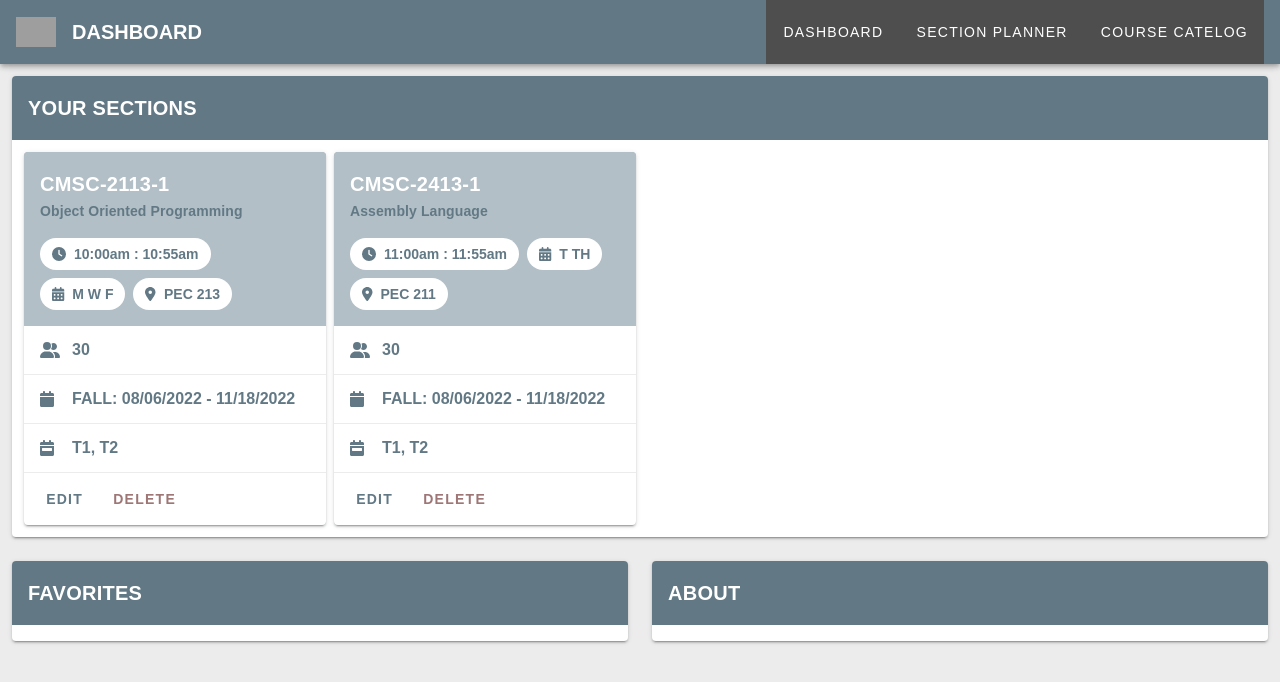
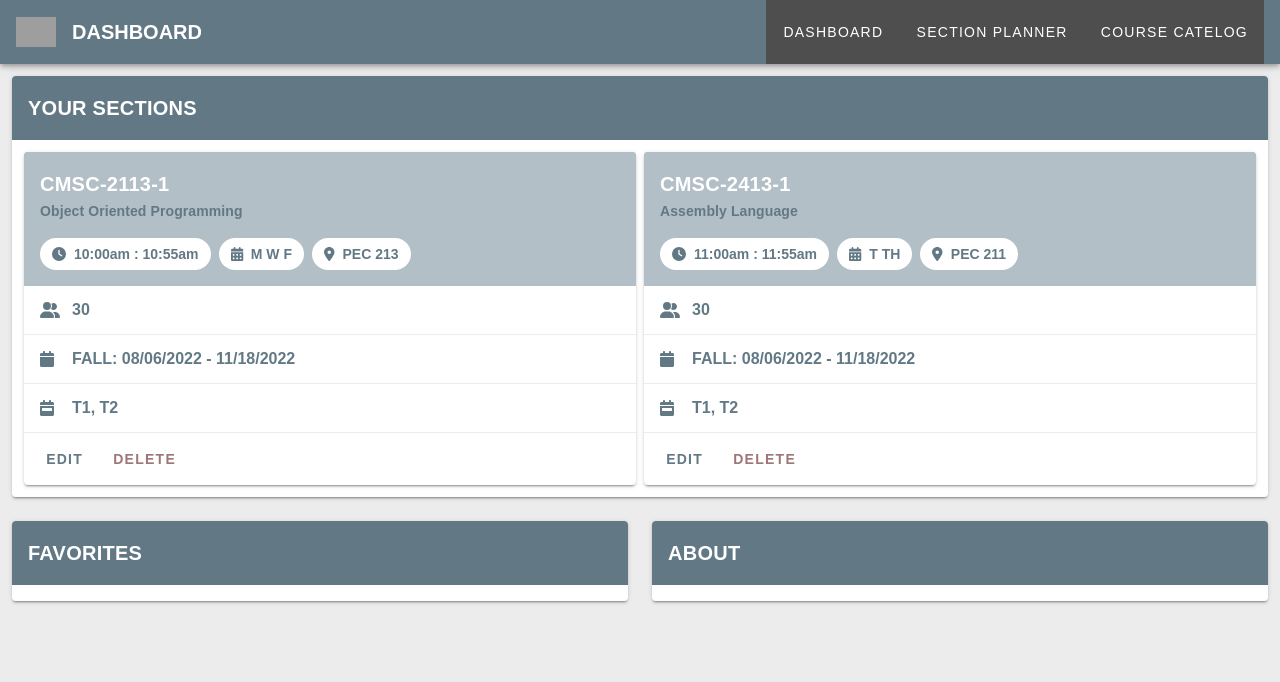
Before and after one commit to LoganDemaray316/swe4-project-3-frontend, a Vue app: page /#/ in a window 1280 px wide. Shown: the top 682 px of the page. Built offline with nearby package versions, Linux system fonts and the light colour scheme; grey boxes are pictures that could not be loaded; a web font is replaced by a local one.

Commit message:
Update sizing of SectionItem on lg screens

```diff
--- a/src/components/HomeDashboard.vue
+++ b/src/components/HomeDashboard.vue
@@ -11,7 +11,7 @@
               <v-col
                 v-for="section in sections"
                 :key="section.sectionId"
-                :lg="3"
+                :lg="sections.length < 4 ? 6 : 3"
                 :md="6"
                 :sm="6"
                 :xs="12">
```
